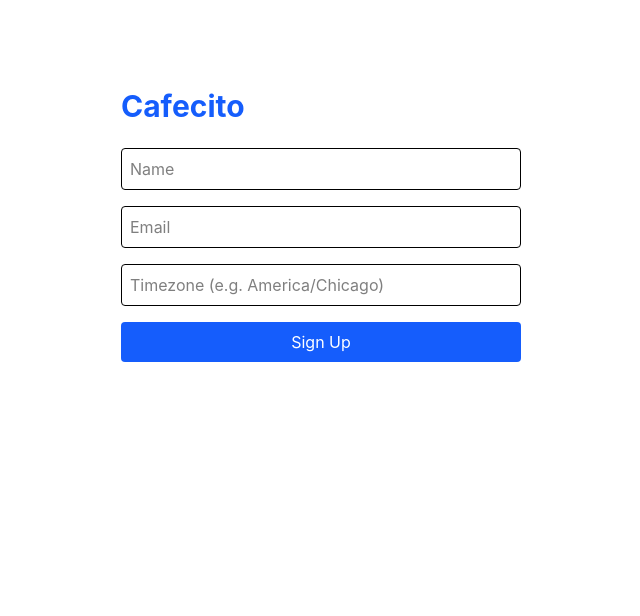
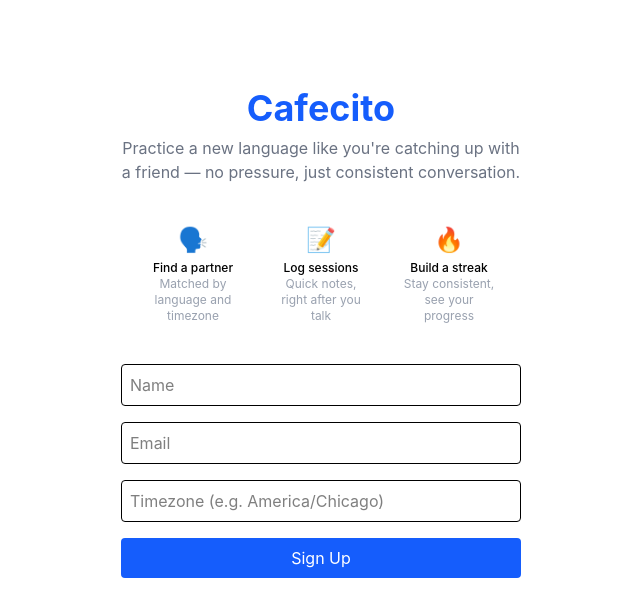
Before and after one commit to tamberdi/cafecito-project, a React (Vite) app in the folder client/: page / in a window 1280 px wide. Shown: the top 616 px of the page, without its empty margins (319-959 px from the left). Built offline with nearby package versions, Linux system fonts and the light colour scheme; no server answers.

Commit message:
Build out Landing page with tagline and feature highlights

```diff
--- a/client/src/pages/Landing.jsx
+++ b/client/src/pages/Landing.jsx
@@ -20,14 +20,36 @@ function Landing() {
       });
       navigate(`/profile?userId=${user.id}`);
     } catch (err) {
-      setError("Something went wrong creating your account.");
+      setError(err.message);
     }
   }
 
   return (
-    <div className="max-w-md mx-auto mt-16 p-6">
-      <h1 className="text-3xl font-bold text-blue-600 mb-6">Cafecito</h1>
-      <form onSubmit={handleSubmit} className="flex flex-col gap-4">
+    <div className="max-w-md mx-auto mt-16 p-6 text-center">
+      <h1 className="text-4xl font-bold text-blue-600 mb-2">Cafecito</h1>
+      <p className="text-gray-500 mb-10">
+        Practice a new language like you're catching up with a friend — no pressure, just consistent conversation.
+      </p>
+
+      <div className="flex justify-center gap-8 mb-10">
+        <div className="w-24">
+          <div className="text-2xl mb-1">🗣️</div>
+          <p className="text-xs font-medium">Find a partner</p>
+          <p className="text-xs text-gray-400">Matched by language and timezone</p>
+        </div>
+        <div className="w-24">
+          <div className="text-2xl mb-1">📝</div>
+          <p className="text-xs font-medium">Log sessions</p>
+          <p className="text-xs text-gray-400">Quick notes, right after you talk</p>
+        </div>
+        <div className="w-24">
+          <div className="text-2xl mb-1">🔥</div>
+          <p className="text-xs font-medium">Build a streak</p>
+          <p className="text-xs text-gray-400">Stay consistent, see your progress</p>
+        </div>
+      </div>
+
+      <form onSubmit={handleSubmit} className="flex flex-col gap-4 text-left">
         <input
           type="text"
           placeholder="Name"
```
